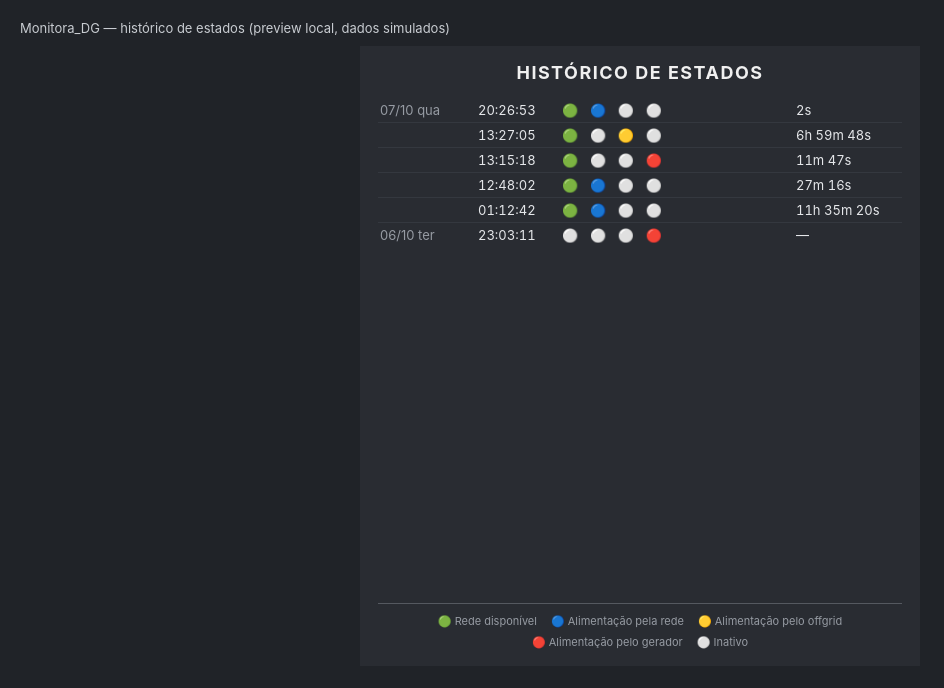
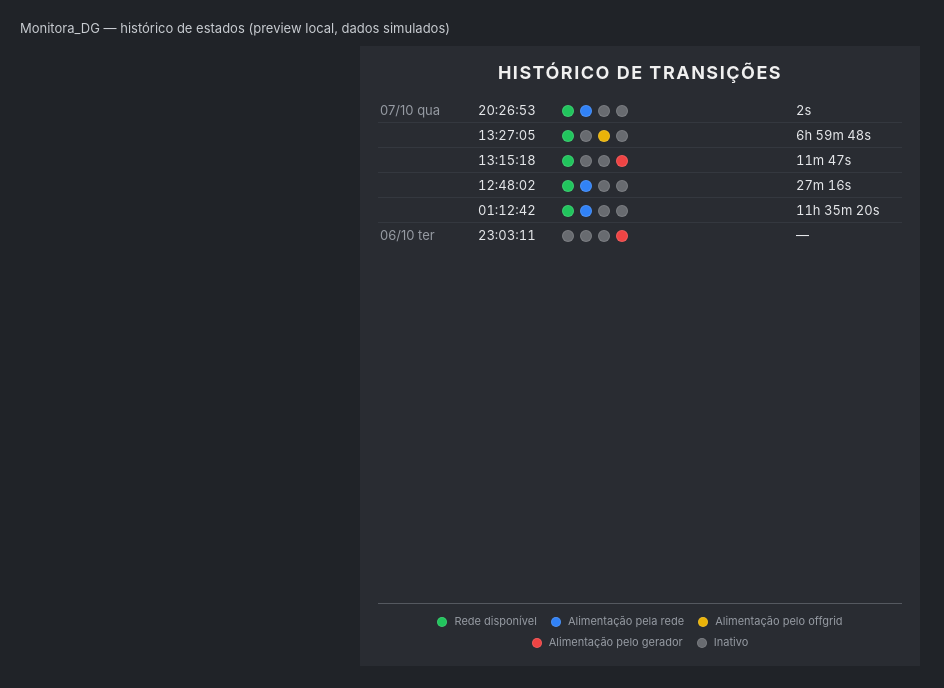
Before and after one commit to jbacampos/monitora_dg-widget_2, a plain HTML site: page preview.html in a window 1280 px wide. Shown: the whole page, without its empty margins (0-944 px from the left). Drawn offline with Linux system fonts and the light colour scheme.

Commit message:
Troca de ícones dos leds

```diff
--- a/index.html
+++ b/index.html
@@ -1,15 +1,15 @@
 <div class="card">
-    <div class="title">HISTÓRICO DE ESTADOS</div>
+    <div class="title">HISTÓRICO DE TRANSIÇÕES</div>
 
     <div id="sequence" class="sequence">
         <div class="seq-empty">Carregando...</div>
     </div>
 
     <div class="legend">
-        <span class="legend-item">🟢 Rede disponível</span>
-        <span class="legend-item">🔵 Alimentação pela rede</span>
-        <span class="legend-item">🟡 Alimentação pelo offgrid</span>
-        <span class="legend-item">🔴 Alimentação pelo gerador</span>
-        <span class="legend-item">⚪ Inativo</span>
+        <span class="legend-item"><i class="st-dot st-green"></i> Rede disponível</span>
+        <span class="legend-item"><i class="st-dot st-blue"></i> Alimentação pela rede</span>
+        <span class="legend-item"><i class="st-dot st-yellow"></i> Alimentação pelo offgrid</span>
+        <span class="legend-item"><i class="st-dot st-red"></i> Alimentação pelo gerador</span>
+        <span class="legend-item"><i class="st-dot st-off"></i> Inativo</span>
     </div>
 </div>
--- a/script.js
+++ b/script.js
@@ -9,14 +9,14 @@
 const DEVICE_MONITORA_DG =
     "7e62cc00-c0df-11f1-8ef7-dd61fc2d324e";
 
-// Estados exibidos e o emoji ligado/desligado de cada um
-// (mesma cor do widget ENERGIA DO SÍTIO). A ordem define a
-// ordem das colunas.
+// Estados exibidos e a cor do LED ligado de cada um (mesma cor
+// do widget ENERGIA DO SÍTIO). A ordem define a ordem das
+// colunas. O estado desligado usa sempre o cinza #686B70.
 const STATE_KEYS = [
-    { key: "rede_disponivel",     on: "🟢", off: "⚪" },
-    { key: "alimentacao_rede",    on: "🔵", off: "⚪" },
-    { key: "alimentacao_offgrid", on: "🟡", off: "⚪" },
-    { key: "alimentacao_gerador", on: "🔴", off: "⚪" }
+    { key: "rede_disponivel",     on: "st-green" },
+    { key: "alimentacao_rede",    on: "st-blue" },
+    { key: "alimentacao_offgrid", on: "st-yellow" },
+    { key: "alimentacao_gerador", on: "st-red" }
 ];
 
 const HISTORY_WINDOW_MS = 7 * 24 * 60 * 60 * 1000; // 7 dias
@@ -82,10 +82,17 @@ function isOn(value) {
     return Number(value) === 1;
 }
 
-function stateEmojis(snapshot) {
+// Círculo (LED) de cada estado: ligado recebe a cor da lista;
+// desligado é sempre o cinza #686B70. Usa <i> (e não <span>) para
+// não interferir na leitura das linhas pelo harness de teste.
+function stateSymbols(snapshot) {
     return STATE_KEYS
-        .map(state => (isOn(snapshot[state.key]) ? state.on : state.off))
-        .join(" ");
+        .map(state =>
+            '<i class="st-dot ' +
+            (isOn(snapshot[state.key]) ? state.on : "st-off") +
+            '"></i>'
+        )
+        .join("");
 }
 
 // Vetor dos estados (ex.: "1100") usado para detectar transições.
@@ -192,7 +199,7 @@ function renderSequence(snapshots) {
             formatClock(d) +
             "</span>" +
             '<span class="seq-states">' +
-            stateEmojis(snapshot) +
+            stateSymbols(snapshot) +
             "</span>" +
             '<span class="seq-duration"' +
             (i === 0 ? ' id="seq-live-duration"' : "") +
--- a/style.css
+++ b/style.css
@@ -64,9 +64,29 @@
 .seq-states {
     font-size: 13px;
     line-height: 18px;
-    letter-spacing: 4px;
+    letter-spacing: 0;
     white-space: nowrap;
 }
+
+/* LED do estado: círculo preenchido. A cor muda conforme o
+   estado — ligado = cor da coluna; desligado = cinza #686B70. */
+.st-dot {
+    display: inline-block;
+    width: 12px;
+    height: 12px;
+    border-radius: 50%;
+    box-sizing: border-box;
+    background: #686B70;
+    box-shadow: inset 0 0 0 1px rgba(255,255,255,0.12);
+    vertical-align: middle;
+    margin-right: 6px;
+}
+
+.st-dot.st-green  { background: #21c55d; }
+.st-dot.st-blue   { background: #3182f6; }
+.st-dot.st-yellow { background: #eab308; }
+.st-dot.st-red    { background: #ef4444; }
+.st-dot.st-off    { background: #686B70; }
 
 .seq-duration {
     font-size: 13px;
@@ -93,6 +113,12 @@
     font-size: 11px;
     line-height: 15px;
     color: #969ba3;
+}
+
+.legend .st-dot {
+    width: 10px;
+    height: 10px;
+    margin-right: 4px;
 }
 
 /* ============================================================
```
Also changed, not shown: _test_sequence.node.js (+10 -6 lines).
